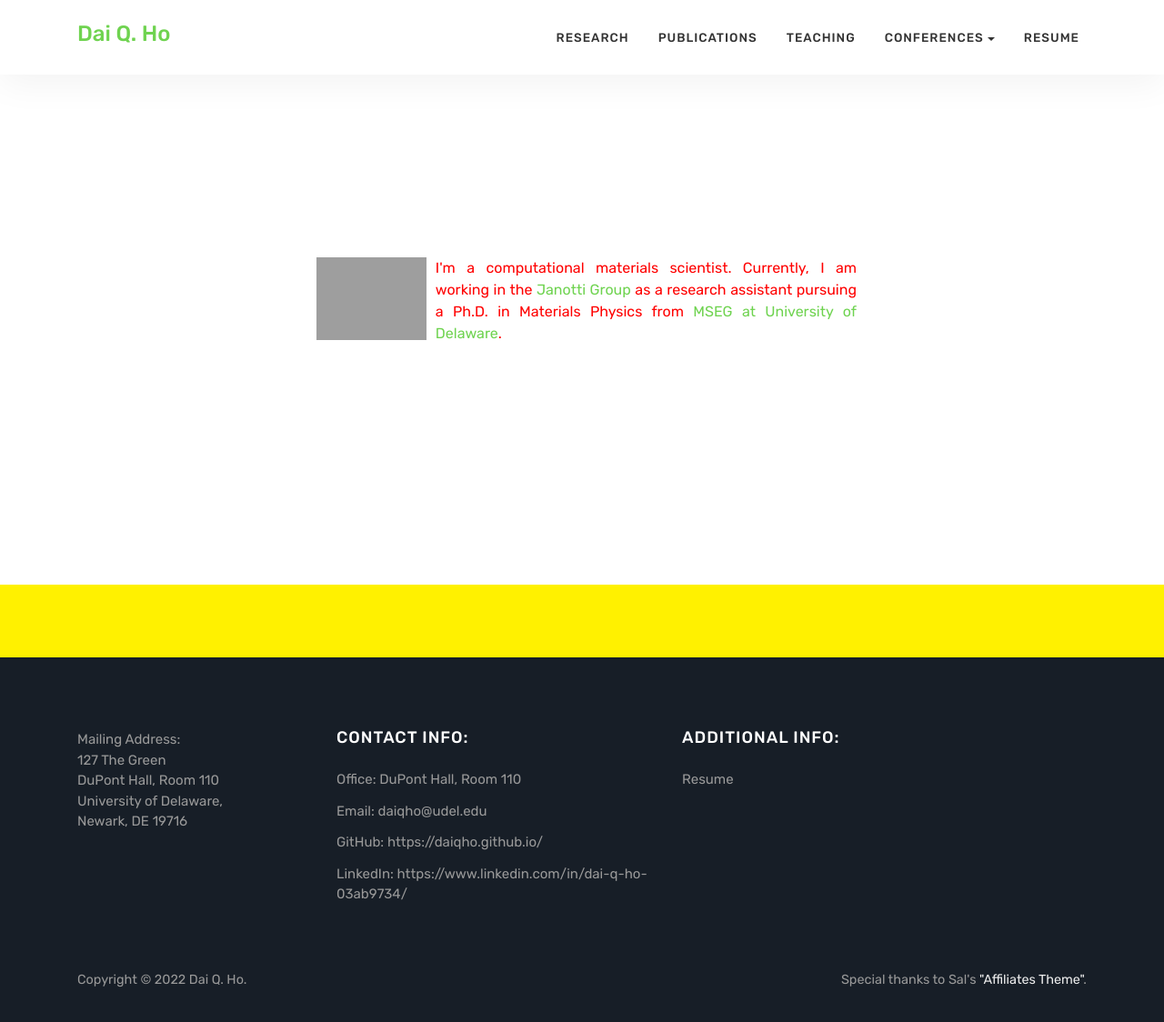
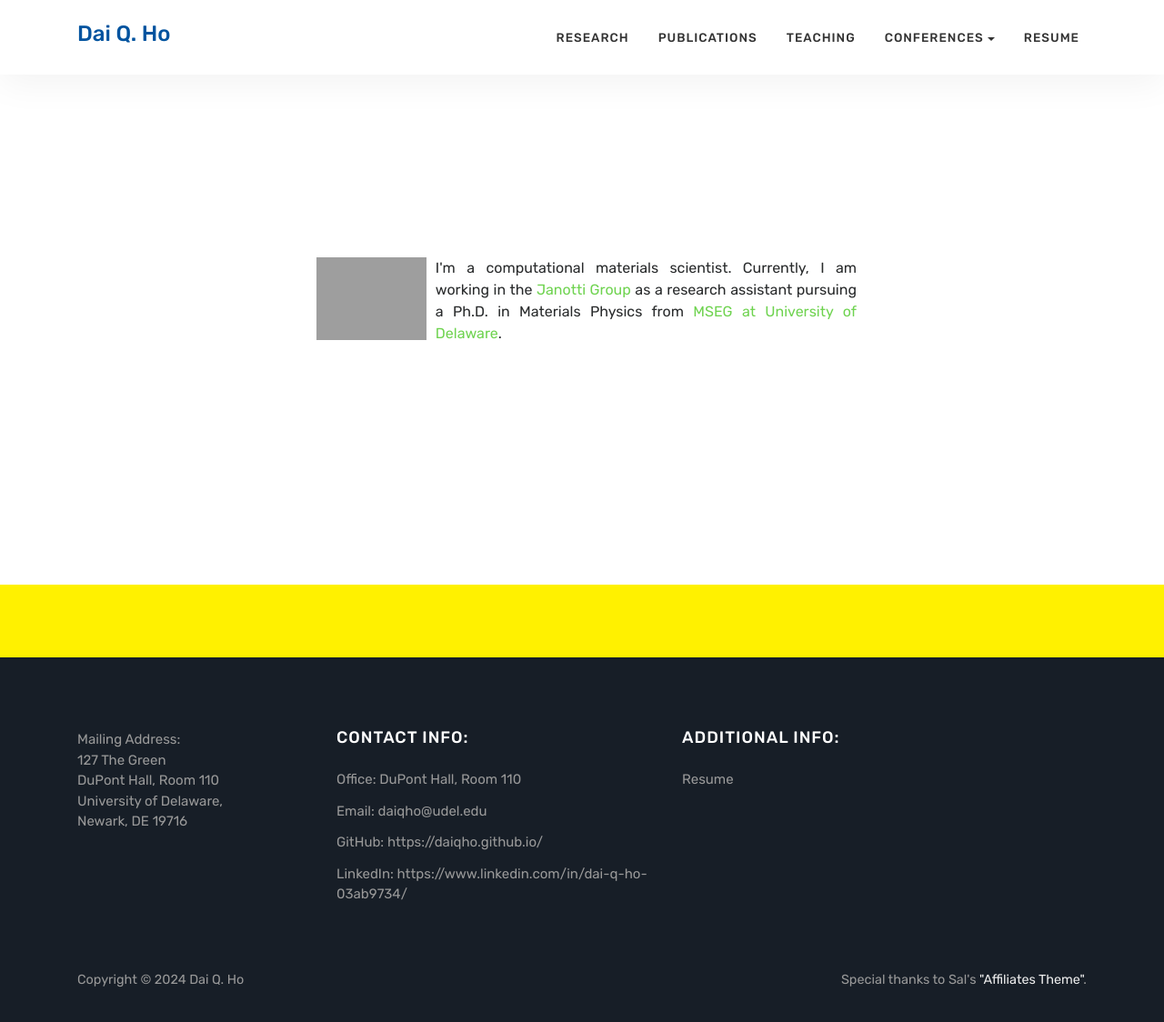
Before and after one commit to daiqho/daiqho.github.io, a plain HTML site: page index.html in a window 1280 px wide. Shown: the whole page at 91% size. Drawn offline with nearby package versions, Linux system fonts and the light colour scheme; grey boxes are pictures that could not be loaded; a script that the page names is missing.

Commit message:
Update index.html

```diff
--- a/index.html
+++ b/index.html
@@ -3,11 +3,15 @@
 <!DOCTYPE html>
 <html lang="en">
 <head>
-<meta charset="utf-8"> <FONT COLOR="#ff0000">
+<meta charset="utf-8">
 <meta name="viewport" content="width=device-width, initial-scale=1, shrink-to-fit=no">
 <link rel="icon" href="/assets/images/favicon.png">
-<title>Dai Q. Ho | Dai Q. Ho</title>
-<!-- Begin Jekyll SEO tag v2.8.0 -->
+  <!-- Custom CSS for changing title color -->
+    <style>
+        .navbar-brand h4 a {
+            color: 00539f; /* Change to your desired color */
+        }
+    </style>
 <title>Dai Q. Ho | Dai Q. Ho</title>
 <meta name="generator" content="Jekyll v3.9.2" />
 <meta property="og:title" content="Dai Q. Ho" />
@@ -286,7 +290,7 @@ python lessons.
 
             <div class="copyright">
                 <p class="pull-left">
-                Copyright © 2022 Dai Q. Ho.
+                Copyright © 2024 Dai Q. Ho
                 </p>
                 <p class="pull-right">
                 <!-- Please, leave credit to author unless you own a commercial license: https://www.wowthemes.net/freebies-license/ -->
```
